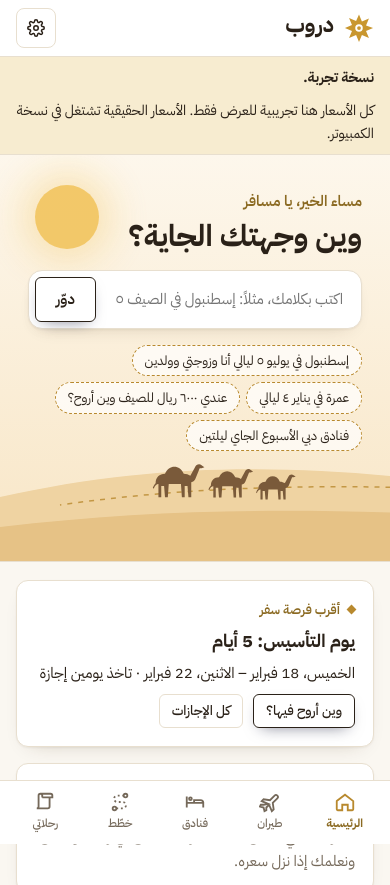
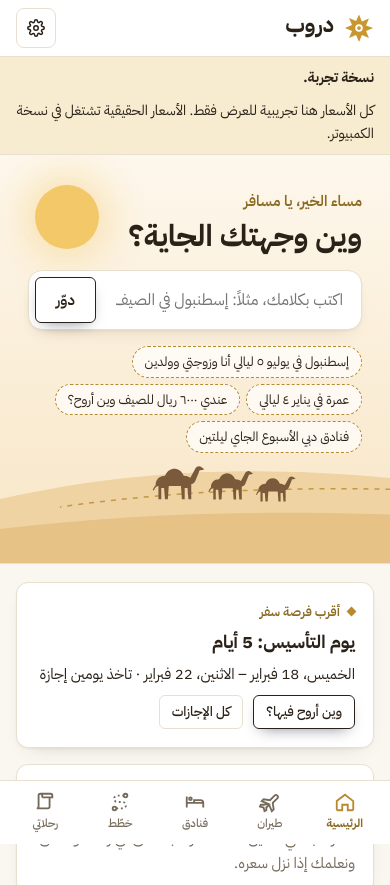
Before and after one commit to k2d7/k2-menu, a plain HTML site: page duroob/web/index.html in a window 390 px wide. Shown: the top 885 px of the page. Drawn offline with nearby package versions, Linux system fonts and the light colour scheme; no server answers.

Commit message:
Duroob: stop iPhone zooming in on fields and double taps
Safari zooms the page when a field's text is under 16px (ours were 13-15px),
which made menus hard to use on the phone. Fields are 16px on phones and
touch screens, and touch-action: manipulation turns off double-tap zoom
(pinch zoom still works).

Co-Authored-By: Claude Opus 5.5 <noreply@anthropic.com>
Claude-Session: https://claude.ai/code/session_014CUrkT9sApbdVYhhLDNj2W

```diff
--- a/duroob/web/app.css
+++ b/duroob/web/app.css
@@ -47,7 +47,7 @@
 
 * { box-sizing: border-box; }
 [hidden] { display: none !important; }
-html { -webkit-text-size-adjust: 100%; }
+html { -webkit-text-size-adjust: 100%; touch-action: manipulation; } /* no double-tap zoom; pinch zoom still works */
 body { margin: 0; color: var(--ink); font: 15px/1.65 var(--f); background: var(--ground); }
 button, input, select, textarea { font: inherit; color: inherit; }
 a { color: var(--gold-deep); }
@@ -594,3 +594,9 @@ details.keys > summary::after { content: "+"; margin-inline-start: auto; color:
 details.keys[open] > summary::after { content: "−"; }
 .ask { grid-template-columns: minmax(0, 1fr); }
 .ask-row input { width: 0; flex: 1 1 auto; }
+
+/* iPhone zooms the page when a field's text is under 16px; keep fields at 16px on phones and touch screens. */
+@media (max-width: 900px), (pointer: coarse) {
+  input, select, textarea, .input, select.input, textarea.input, .prefs .input, .ask-row input { font-size: 16px !important; }
+}
+button, a, input, select, textarea, label, summary { touch-action: manipulation; }
```
